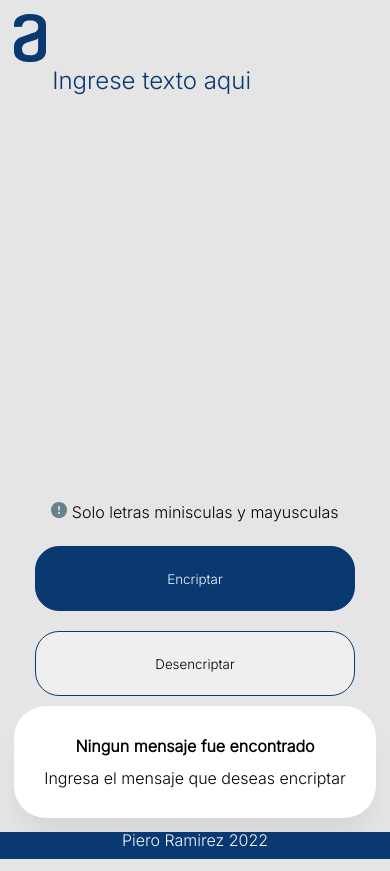
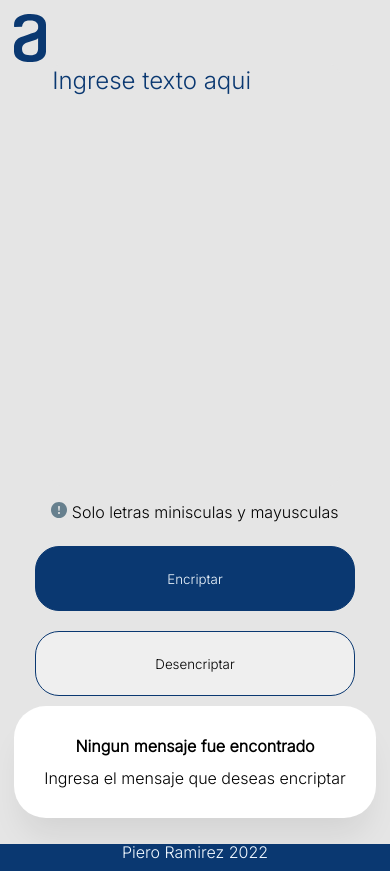
Before and after one commit to Shadowrunner11/aluraChallenge1, a plain HTML site: page index.html in a window 390 px wide. Drawn offline with Linux system fonts and the light colour scheme.

Commit message:
fix: responsive

```diff
--- a/static/css/stylesprefixed.css
+++ b/static/css/stylesprefixed.css
@@ -5,12 +5,21 @@
     --alure-theme: #0A3871;
     --danger: red
 }
+body{
+    min-height: 100vh;
+    width: 100%;
+    display: flex;
+    flex-direction: column;
+    justify-content: space-around;
+    position: relative;
+    bottom: 0;
 
+}
 *{font-family: 'Inter';}
 
 #wrapper{margin: min(1rem, 14px);height: max(100%, max-content);}
 
-body{height: 97vh;}
+
 body, textarea{
     border: none;
     background-color: #E5E5E5;
@@ -71,9 +80,7 @@ textarea.danger{
     -webkit-box-direction: normal;
         -ms-flex-direction: column;
             flex-direction: column;
-    -webkit-box-align: center;
-        -ms-flex-align: center;
-            align-items: center;
+
 }
 
 
```
